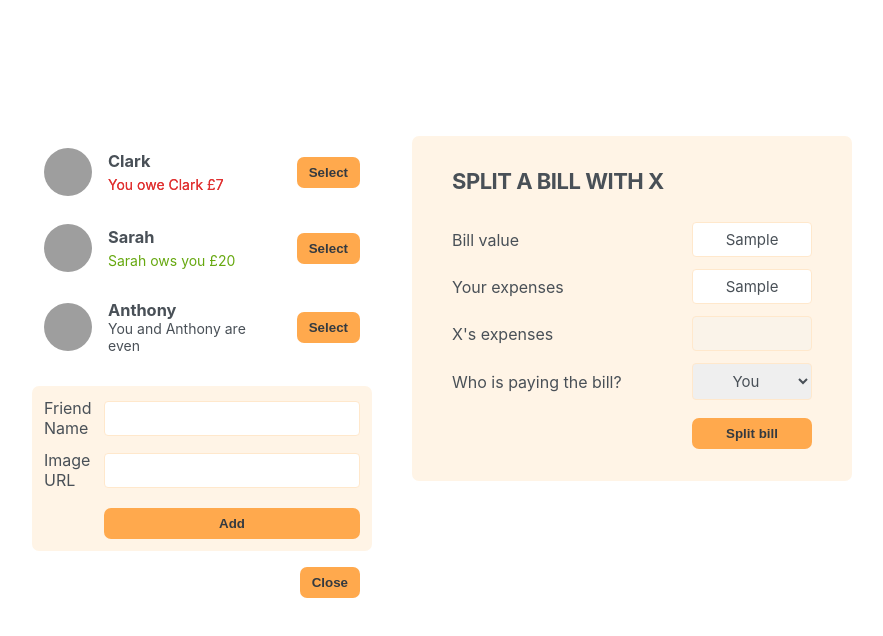
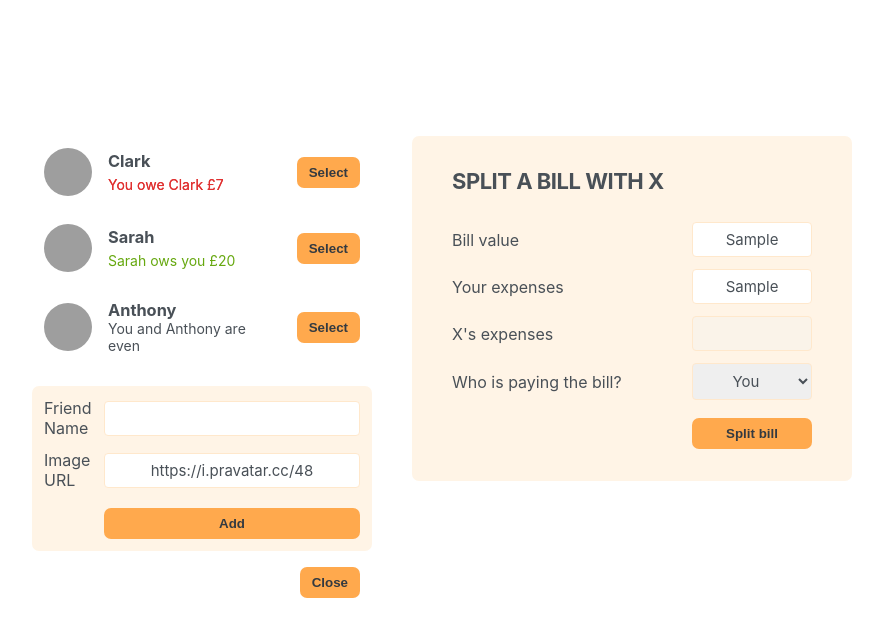
Before and after one commit to RaimundasRa/split-bill-app-react, a React (Create React App) app: page / in a window 1280 px wide. Both pictures are taken after typing "Sample", "Sample" into the empty fields and a click on the button "Add friend". Shown: the top 636 px of the page, without its empty margins (198-1081 px from the left). Built offline with nearby package versions, Linux system fonts and the light colour scheme; grey boxes are pictures that could not be loaded.

Commit message:
adding a new friend

```diff
--- a/src/App.js
+++ b/src/App.js
@@ -32,17 +32,23 @@
 ////
 
 export default function App() {
+  const [friends, setFriends] = useState(initialFriends);
   const [showAddFriend, setShowAddFriend] = useState(false);
 
   function handleShowAddFriend() {
     setShowAddFriend((show) => !show);
   }
 
+  function handleAddFriend(friend) {
+    setFriends((friends) => [...friends, friend]);
+    setShowAddFriend(false);
+  }
+
   return (
     <div className="app">
       <div className="sidebar">
-        <FriendsList />
-        {showAddFriend && <FormAddFriend />}
+        <FriendsList friends={friends} />
+        {showAddFriend && <FormAddFriend onAddFriend={handleAddFriend} />}
         <Button onClick={handleShowAddFriend}>
           {showAddFriend ? "Close" : "Add friend"}
         </Button>
@@ -52,8 +58,7 @@
   );
 }
 
-function FriendsList() {
-  const friends = initialFriends;
+function FriendsList({ friends }) {
   return (
     <ul>
       {friends.map((friend) => (
@@ -90,14 +95,44 @@
   );
 }
 
-function FormAddFriend() {
+function FormAddFriend({ onAddFriend }) {
+  const [name, setName] = useState("");
+  const [image, setImage] = useState("https://i.pravatar.cc/48");
+
+  function handleSumbit(e) {
+    e.preventDefault();
+
+    if (!name || !image) return;
+
+    const id = crypto.randomUUID();
+    const newFriend = {
+      name,
+      image: `${image}?=${id}`,
+      balance: 0,
+      id,
+    };
+
+    setName("");
+    setImage("https://i.pravatar.cc/48");
+
+    onAddFriend(newFriend);
+  }
+
   return (
-    <form className="form-add-friend">
+    <form className="form-add-friend" onSubmit={handleSumbit}>
       <span>Friend Name</span>
-      <input type="text" />
+      <input
+        type="text"
+        value={name}
+        onChange={(e) => setName(e.target.value)}
+      />
 
       <span>Image URL</span>
-      <input type="text" />
+      <input
+        type="text"
+        value={image}
+        onChange={(e) => setImage(e.target.value)}
+      />
 
       <Button>Add</Button>
     </form>
```
